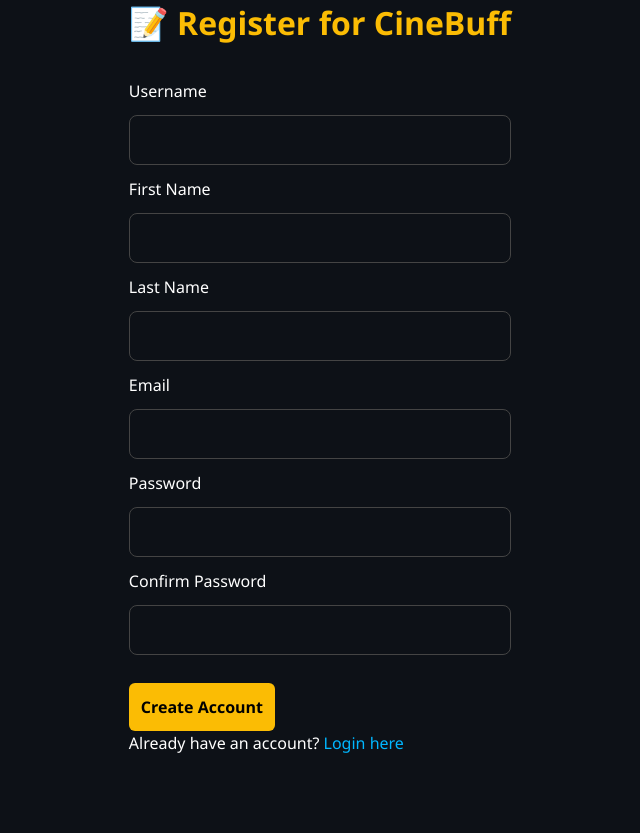
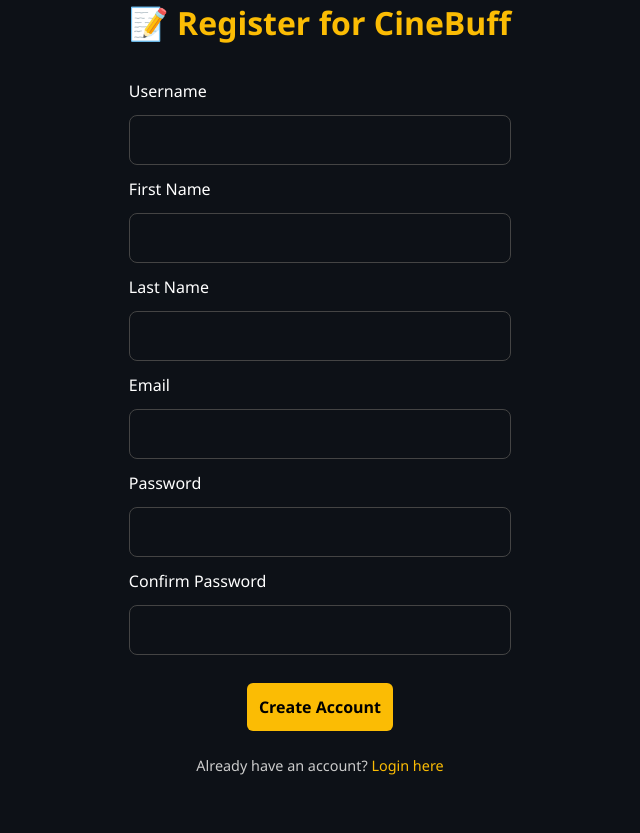
Before and after one commit to lilyjelleycat/Agile_web_project_group40, a Flask app: page /register in a window 1280 px wide. Shown: the part 97-930 px from the top of the page, without its empty margins (320-960 px from the left). Before the commit the page ends 850 px from the top, so only its background shows below. Run offline with Flask 3, Linux system fonts and the light colour scheme.

Commit message:
made the stylying better

```diff
--- a/app/static/styles.css
+++ b/app/static/styles.css
@@ -409,6 +409,7 @@
     text-decoration: underline;
   }
 
+
 /* === Responsive === */
 @media (max-width: 600px) {
     .container {
--- a/app/templates/login.html
+++ b/app/templates/login.html
@@ -33,7 +33,7 @@
           {% endif %}
         </div>
 
-        <div class="form-group">
+        <div class="form-group d-flex justify-content-center">
           {{ form.submit(class="btn btn-warning") }}
         </div>
 
--- a/app/templates/register.html
+++ b/app/templates/register.html
@@ -19,11 +19,12 @@
       {% endfor %}
     </fieldset>
 
-    <div class="form-group">
+    <div class="form-group d-flex justify-content-center">
       {{ form.submit(class="btn btn-warning") }}
     </div>
-
-    <p>Already have an account? <a href="{{ url_for('users.login') }}">Login here</a></p>
+    <div class="auth-footer">
+      <p>Already have an account? <a href="{{ url_for('users.login') }}">Login here</a></p>
+    </div>
   </form>
 </div>
 {% endblock %}
```
